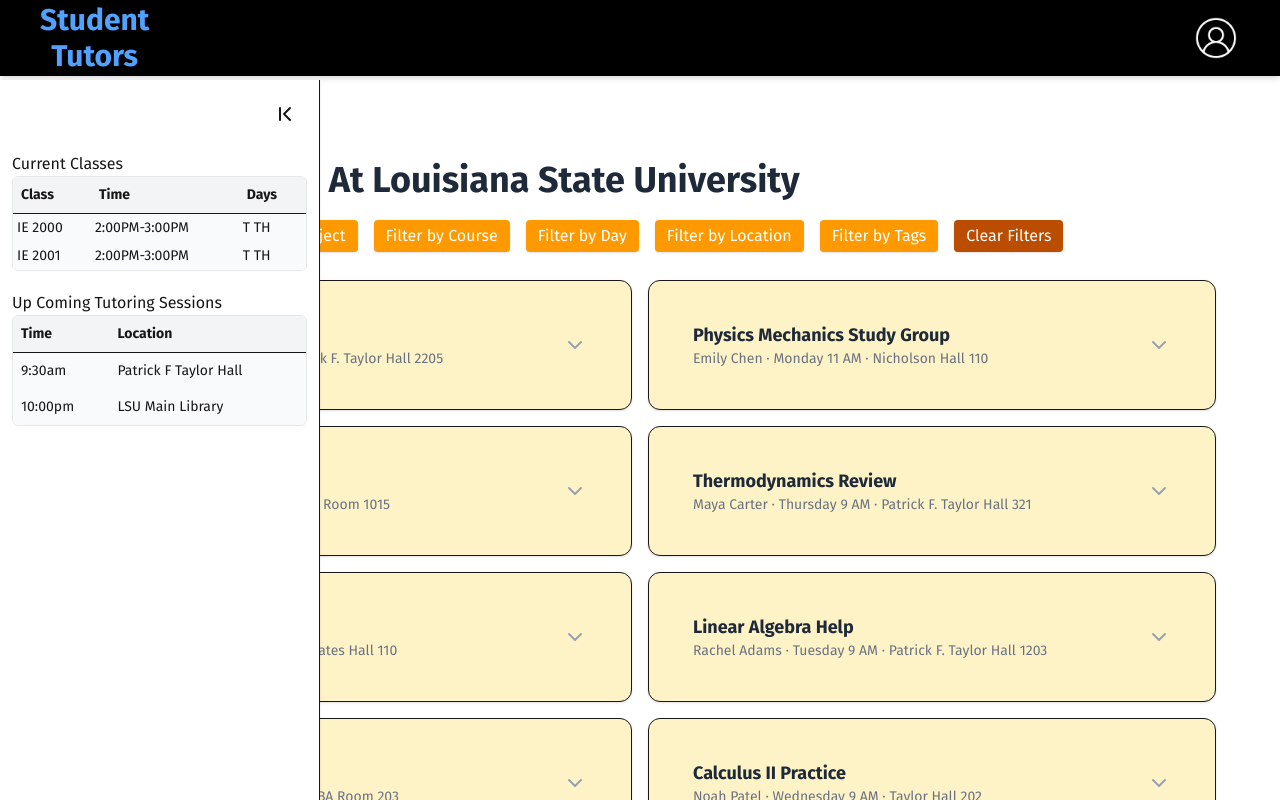
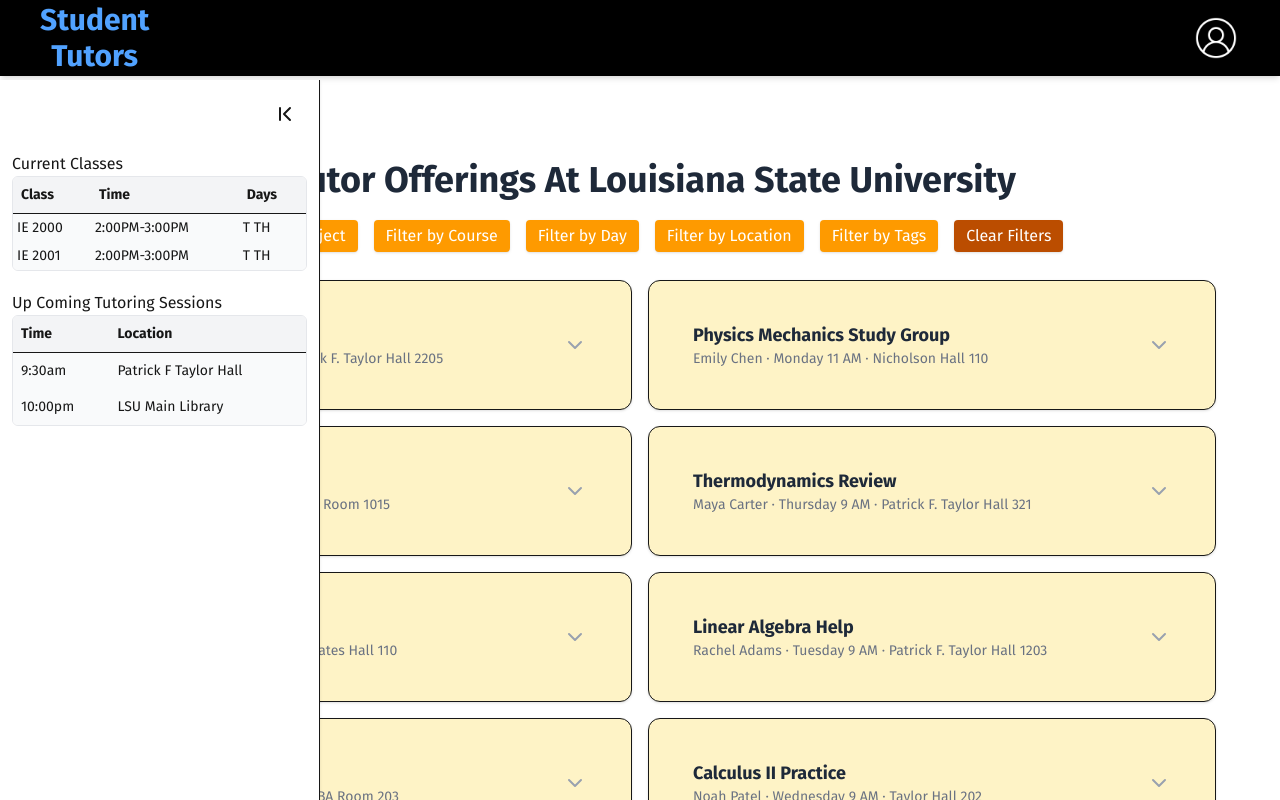
Before and after one commit to AmyG-LSU/schedulingtutoring, a Next.js app: page / in a window 1280 px wide. Shown: the top 800 px of the page. Built offline with nearby package versions, Linux system fonts and the light colour scheme.

Commit message:
done with filters and sessions rendering
still need to work on buttons to work on session and adding it to side bar

```diff
--- a/src/app/page.tsx
+++ b/src/app/page.tsx
@@ -42,7 +42,7 @@
         <div className="mt-9 p-6 space-y-3">
 
             {/* Pass filters into SessionTab */}
-            <div className="font-semibold ml-6 text-4xl text-gray-800 ">
+            <div className="font-semibold ml-6 text-4xl text-gray-800 flex justify-center-safe">
                 Tutor Offerings At {profileSessions.school}
             </div>
             <div className=" flex gap-4 mt-5 justify-center-safe">
```
